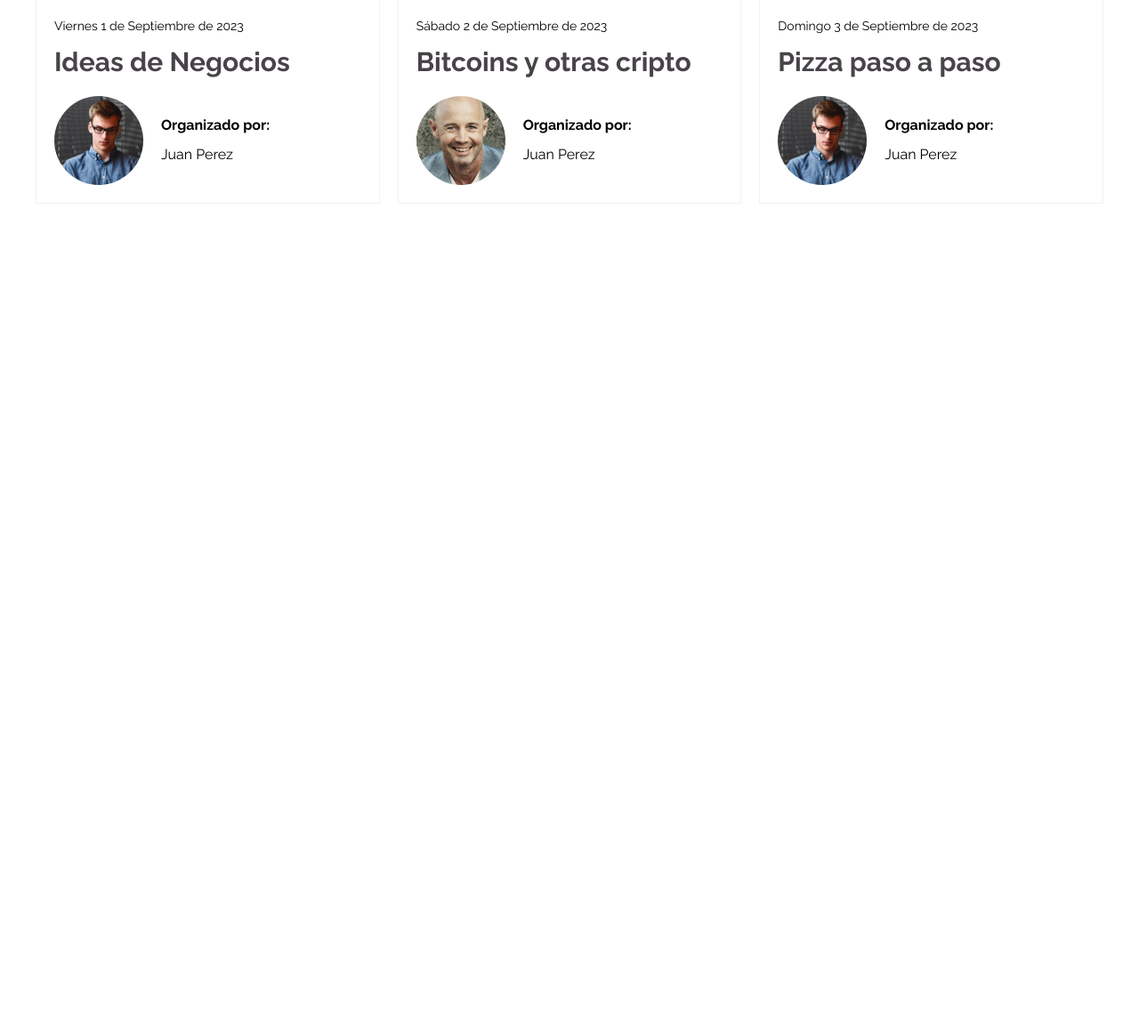
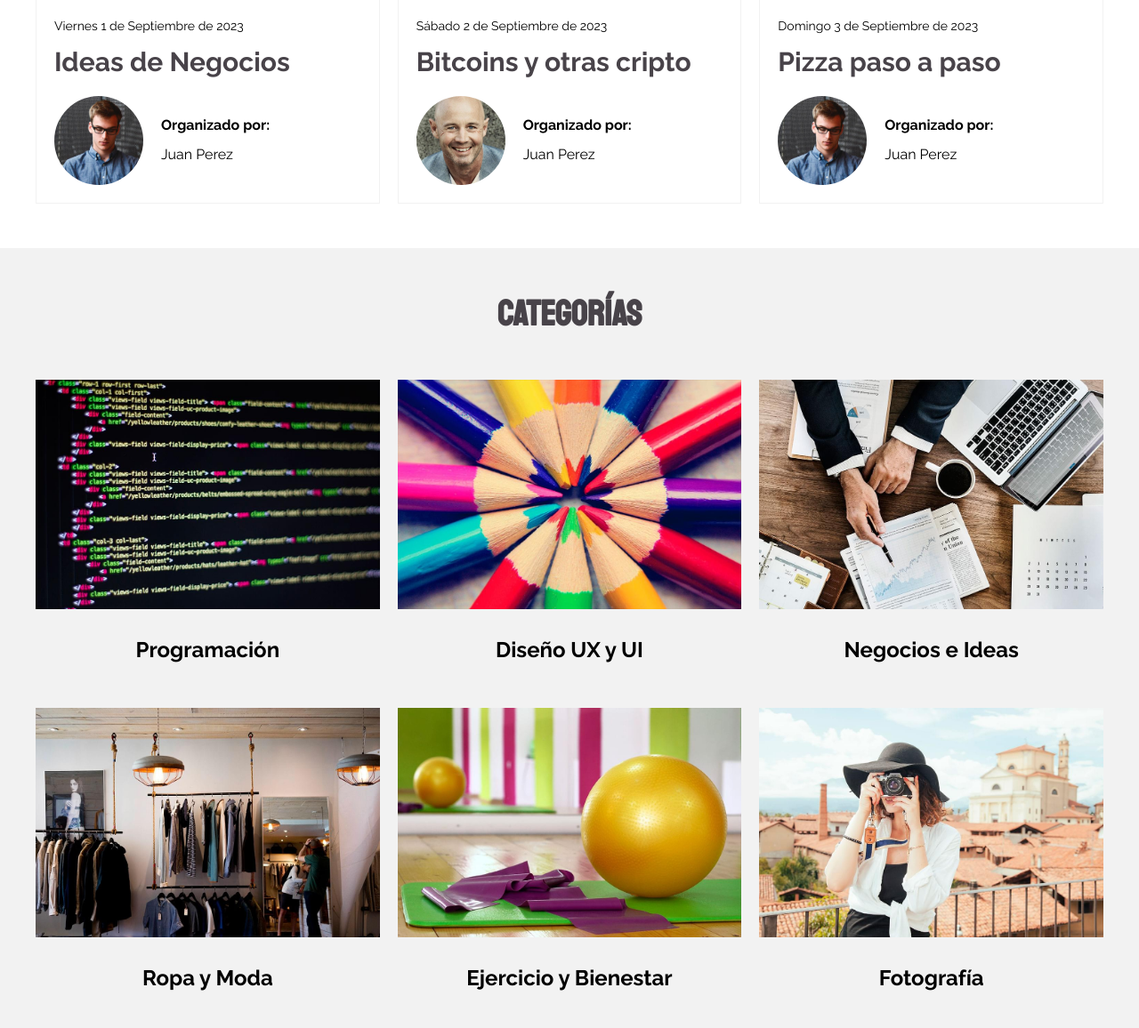
Before and after one commit to DeveloperMAC2023/Meeti, a website: page index.html in a window 1280 px wide. Shown: the part 1336-2492 px from the top of the page at 89% size. Before the commit the page ends 1615 px from the top, so only its background shows below. Drawn offline with Linux system fonts and the light colour scheme.

Commit message:
Finalizada la rama Categorias

```diff
--- a/index.html
+++ b/index.html
@@ -128,5 +128,74 @@
 
         </div>
     </main>
+
+    <!-- CATEGORIAS -->
+    <section class="categorias">
+        <h2 class="categorias__heading">Categorías</h2>
+
+        <ul class="categorias__grid contenedor">
+
+            <li class="categoria">
+                <img class="categoria__imagen" src="build/img/categoria_1.jpg" alt="imagen categoría">
+                <p class="categoria__nombre">Programación</p>
+            </li>
+
+            <li class="categoria">
+                <img class="categoria__imagen" src="build/img/categoria_2.jpg" alt="imagen categoría">
+                <p class="categoria__nombre">Diseño UX y UI</p>
+            </li>
+
+            <li class="categoria">
+                <img class="categoria__imagen" src="build/img/categoria_3.jpg" alt="imagen categoría">
+                <p class="categoria__nombre">Negocios e Ideas</p>
+            </li>
+
+            <li class="categoria">
+                <img class="categoria__imagen" src="build/img/categoria_4.jpg" alt="imagen categoría">
+                <p class="categoria__nombre">Ropa y Moda</p>
+            </li>
+
+            <li class="categoria">
+                <img class="categoria__imagen" src="build/img/categoria_5.jpg" alt="imagen categoría">
+                <p class="categoria__nombre">Ejercicio y Bienestar</p>
+            </li>
+
+            <li class="categoria">
+                <img class="categoria__imagen" src="build/img/categoria_6.jpg" alt="imagen categoría">
+                <p class="categoria__nombre">Fotografía</p>
+            </li>
+
+            <li class="categoria">
+                <img class="categoria__imagen" src="build/img/categoria_7.jpg" alt="imagen categoría">
+                <p class="categoria__nombre">Comida</p>
+            </li>
+
+            <li class="categoria">
+                <img class="categoria__imagen" src="build/img/categoria_8.jpg" alt="imagen categoría">
+                <p class="categoria__nombre">Diseño Interior</p>
+            </li>
+
+            <li class="categoria">
+                <img class="categoria__imagen" src="build/img/categoria_9.jpg" alt="imagen categoría">
+                <p class="categoria__nombre">Café</p>
+            </li>
+
+            <li class="categoria">
+                <img class="categoria__imagen" src="build/img/categoria_10.jpg" alt="imagen categoría">
+                <p class="categoria__nombre">Cine</p>
+            </li>
+
+            <li class="categoria">
+                <img class="categoria__imagen" src="build/img/categoria_11.jpg" alt="imagen categoría">
+                <p class="categoria__nombre">Libros</p>
+            </li>
+
+            <li class="categoria">
+                <img class="categoria__imagen" src="build/img/categoria_12.jpg" alt="imagen categoría">
+                <p class="categoria__nombre">Emprendimiento</p>
+            </li>
+
+        </ul>
+    </section>
 </body>
 </html>
--- /dev/null
+++ b/src/scss/ui/contenido/_categorias.scss
@@ -0,0 +1,29 @@
+@use 'base/variables' as v;
+@use 'base/mixins' as m;
+
+.categorias {
+    background-color: v.$grisClaro;
+    padding: 5rem 0;
+
+    &__heading {
+        @include m.heading;
+    }
+    &__grid {
+        margin-top: 5rem;
+        @include m.grid(1, 4rem);
+        @include m.tablet {
+            @include m.grid(2, 2rem);
+        }
+        @include m.desktop {
+            @include m.grid(3, 2rem);
+        }
+    }
+}
+
+.categoria {
+    &__nombre {
+        font-size: 2.4rem;
+        font-weight: 700;
+        text-align: center;
+    }
+}
--- a/src/scss/ui/contenido/_index.scss
+++ b/src/scss/ui/contenido/_index.scss
@@ -1,3 +1,4 @@
 @forward 'hero';
 @forward 'busqueda';
 @forward 'eventos';
+@forward 'categorias';
```
Also changed, not shown: build/css/app.css, 1 other file.
